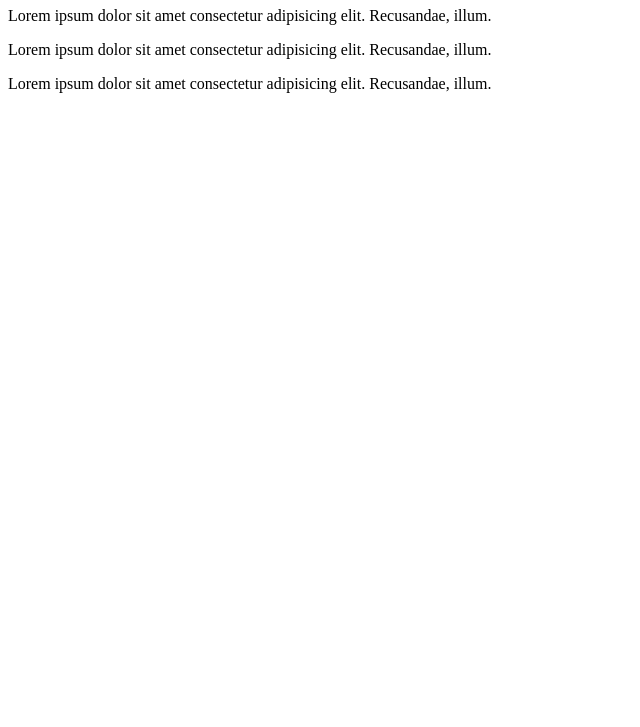
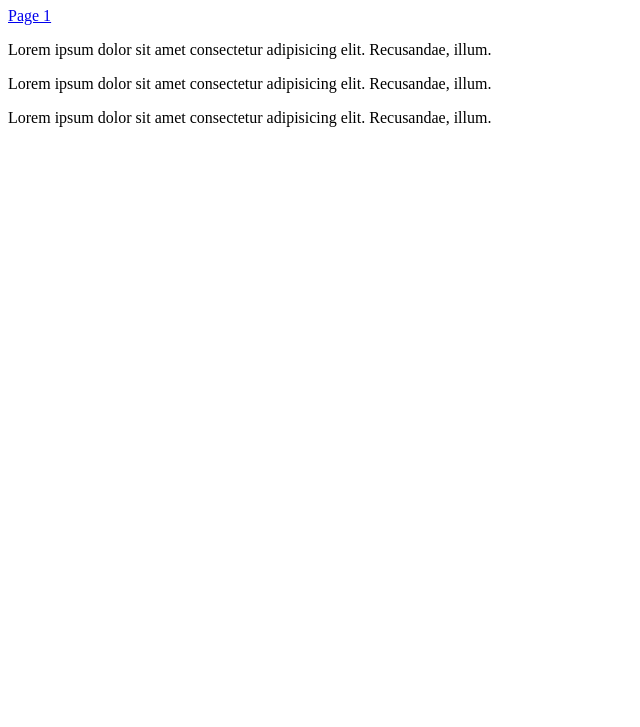
Before and after one commit to AsafMaman/Test, a plain HTML site: page index.html in a window 1280 px wide. Shown: the part 73-800 px from the top of the page, without its empty margins (0-640 px from the left). Drawn offline with Linux system fonts and the light colour scheme.

Commit message:
add link

```diff
--- a/index.html
+++ b/index.html
@@ -8,7 +8,7 @@
 </head>
 <body>
     <h1>Home Page</h1>
-    <a href="./page1.html"></a>
+    <a href="./page1.html">Page 1</a>
     <p>Lorem ipsum dolor sit amet consectetur adipisicing elit. Recusandae, illum.</p>
     <p>Lorem ipsum dolor sit amet consectetur adipisicing elit. Recusandae, illum.</p>
     <p>Lorem ipsum dolor sit amet consectetur adipisicing elit. Recusandae, illum.</p>
```
